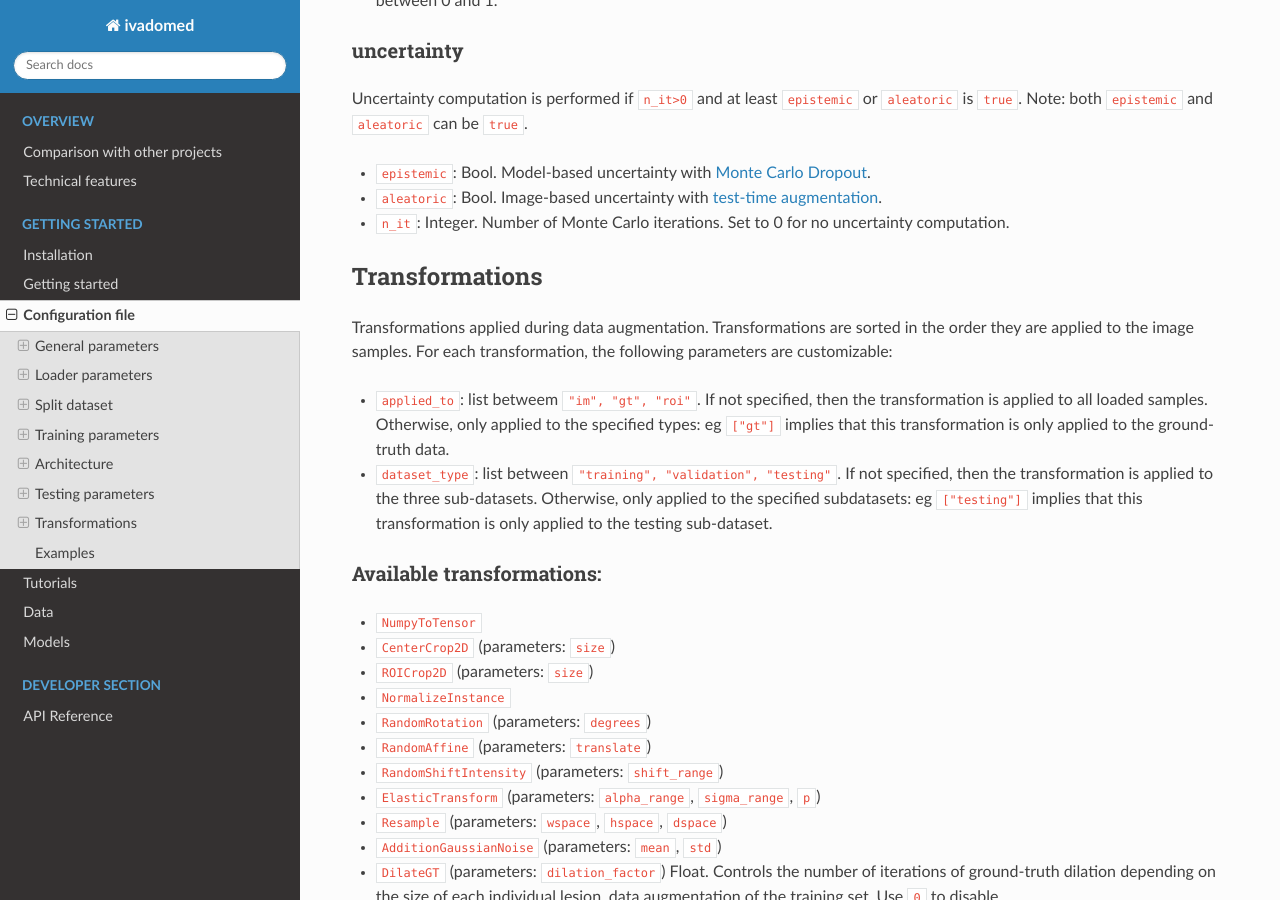
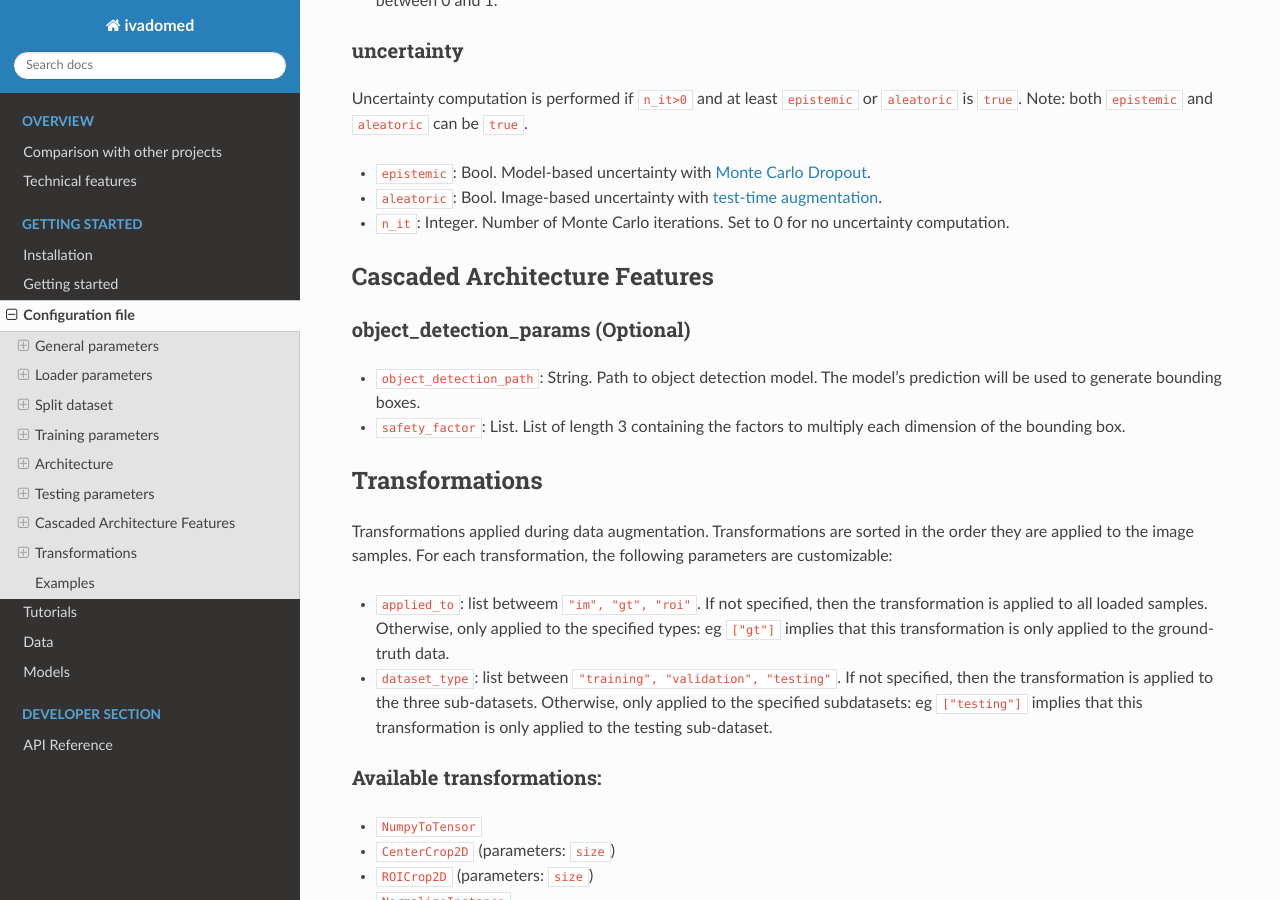
Before and after one commit to ivadomed/ivadomed, a Sphinx documentation site: the page built from docs/source/configuration_file.md, in a window 1280 px wide and 900 px high, scrolled down 4866 px. Built offline with Sphinx 7.4.7 and the Read the Docs theme 2.0.0, drawn with Linux system fonts in a browser that asks for light colours.

Commit message:
update documentation

```diff
--- a/docs/source/configuration_file.md
+++ b/docs/source/configuration_file.md
@@ -127,6 +127,13 @@ Uncertainty computation is performed if `n_it>0` and at least `epistemic` or `al
 - `aleatoric`: Bool. Image-based uncertainty with [test-time augmentation](https://doi.org/10.1016/j.neucom.2019.01.103).
 - `n_it`: Integer. Number of Monte Carlo iterations. Set to 0 for no uncertainty computation.
 
+## Cascaded Architecture Features
+
+### object_detection_params (Optional)
+- `object_detection_path`: String. Path to object detection model. The model's prediction will be used to generate bounding boxes.
+- `safety_factor`: List. List of length 3 containing the factors to multiply each dimension of the bounding box.
+
+
 ## Transformations
 Transformations applied during data augmentation. Transformations are sorted in the order they are applied to the image samples. For each transformation, the following parameters are customizable:
 - `applied_to`: list betweem `"im", "gt", "roi"`. If not specified, then the transformation is applied to all loaded samples. Otherwise, only applied to the specified types: eg `["gt"]` implies that this transformation is only applied to the ground-truth data.
```
